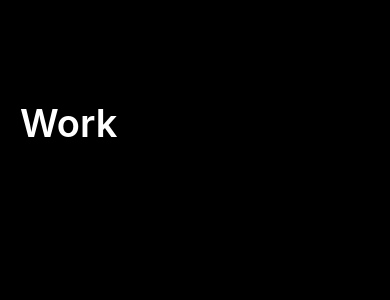
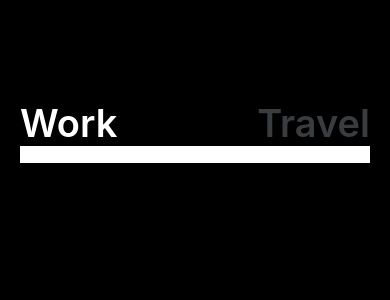
Before and after one commit to chihyeonwon/WorkTravelApp, a React Native app: screen / in a window 390 px wide. Shown: the top 300 px of the page. Built offline with nearby package versions, Linux system fonts and the light colour scheme.

Commit message:
change color 'theme.grey' -> theme.grey

```diff
--- a/App.js
+++ b/App.js
@@ -12,11 +12,14 @@ export default function App() {
       <StatusBar style="auto" />
         <View style={styles.header}>
           <TouchableOpacity onPress={work}>
-            <Text style={{...styles.btnText, color: working ? "white" : "theme.grey"}}>Work</Text>
+            <Text style={{ ...styles.btnText, color: working ? "white" : theme.grey }}>Work</Text>
           </TouchableOpacity>
           <TouchableOpacity onPress={travel}>
-            <Text style={{...styles.btnText, color: !working ? "white" : "theme.grey"}}>Travel</Text>
+            <Text style={{ ...styles.btnText, color: !working ? "white" : theme.grey }}>Travel</Text>
           </TouchableOpacity>
+        </View>
+        <View>
+          <TextInput style={styles.input} />
         </View>
     </View>
   );
@@ -37,4 +40,7 @@ const styles = StyleSheet.create({
     fontSize: 38,
     fontWeight: '600',
   },
+  input: {
+    backgroundColor: 'white',
+  }
 });
```
